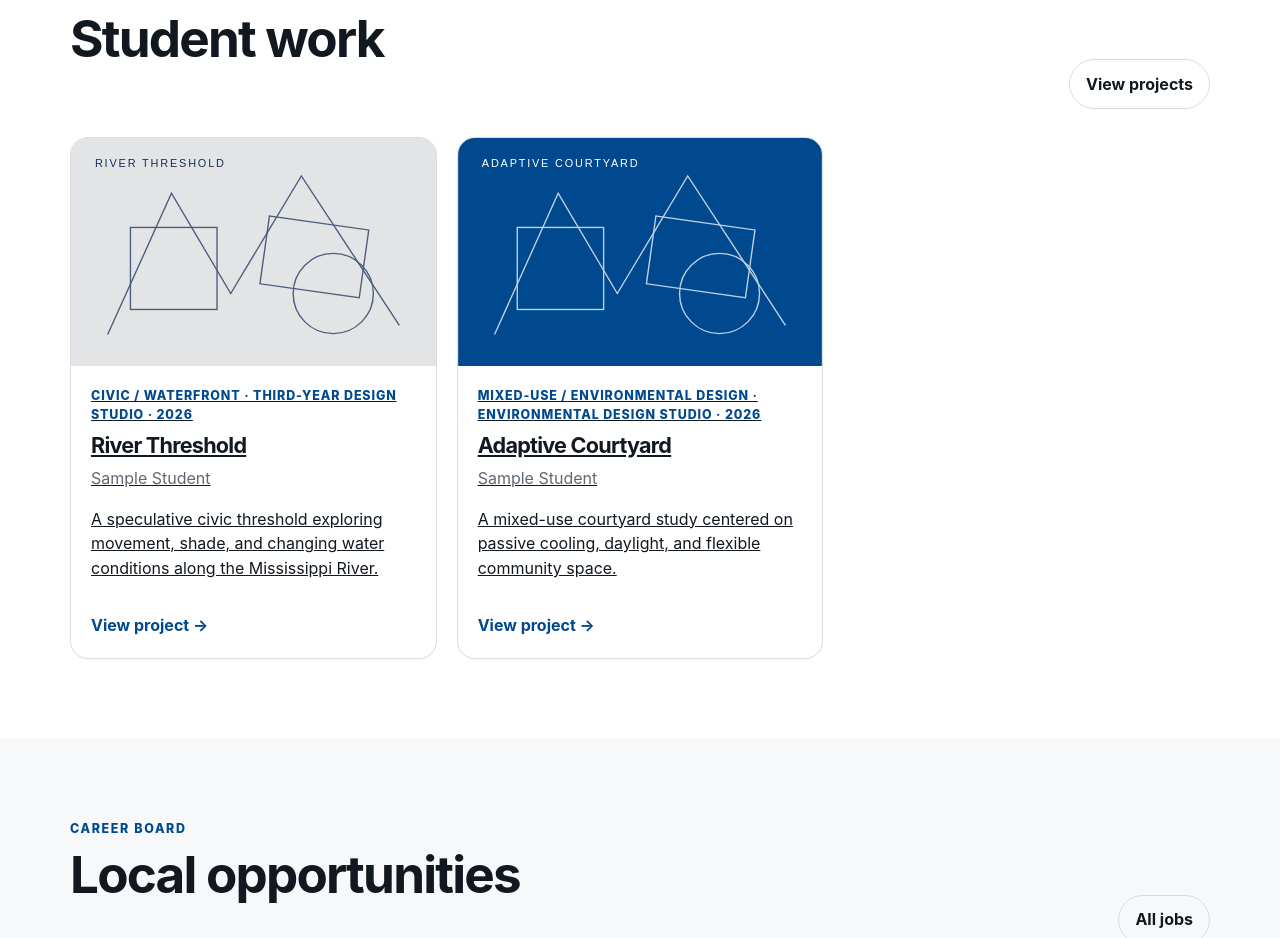
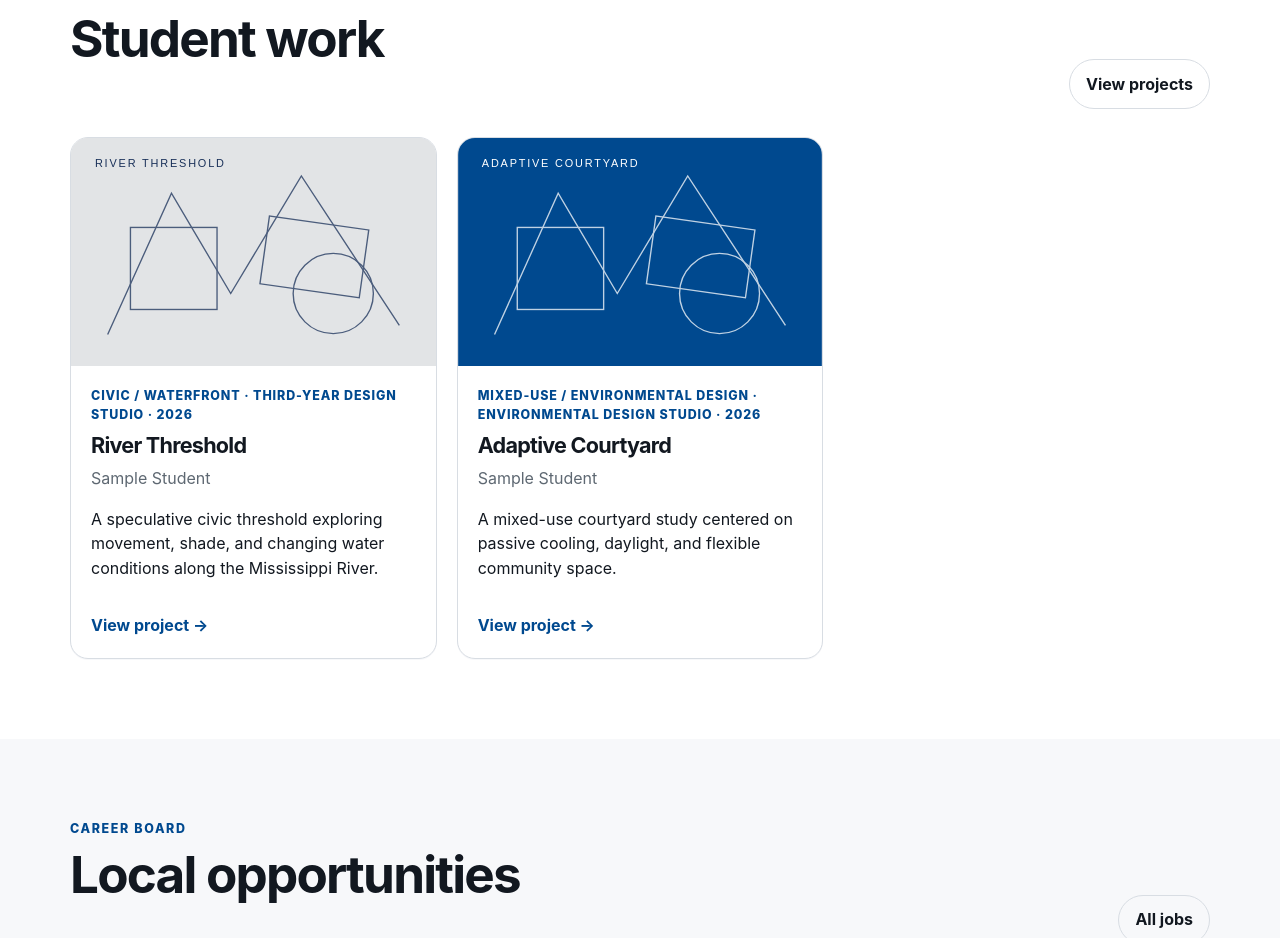
Before and after one commit to AIASTest/aias-memphis, a plain HTML site: page index.html in a window 1280 px wide. Shown: the part 1800-2738 px from the top of the page. Drawn offline with Linux system fonts and the light colour scheme.

Commit message:
Load project card styles on homepage

```diff
--- a/index.html
+++ b/index.html
@@ -6,6 +6,7 @@
   <meta name="description" content="AIAS at the University of Memphis connects architecture students through chapter events, student work, professional development, leadership, and career opportunities.">
   <title>AIAS Memphis | University of Memphis</title>
   <link rel="stylesheet" href="assets/css/styles.css">
+  <link rel="stylesheet" href="assets/css/projects.css">
 </head>
 <body data-page="home">
 <a class="skip-link" href="#main">Skip to content</a>
```
